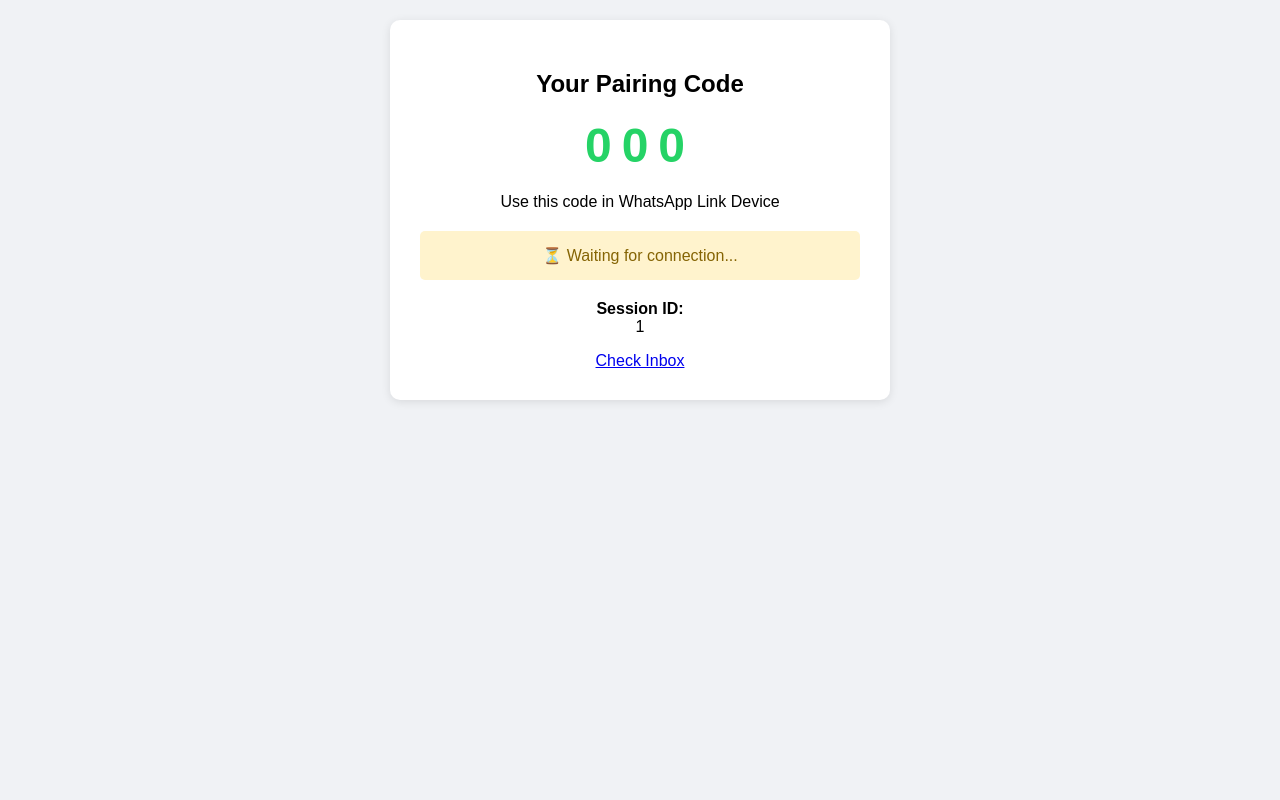
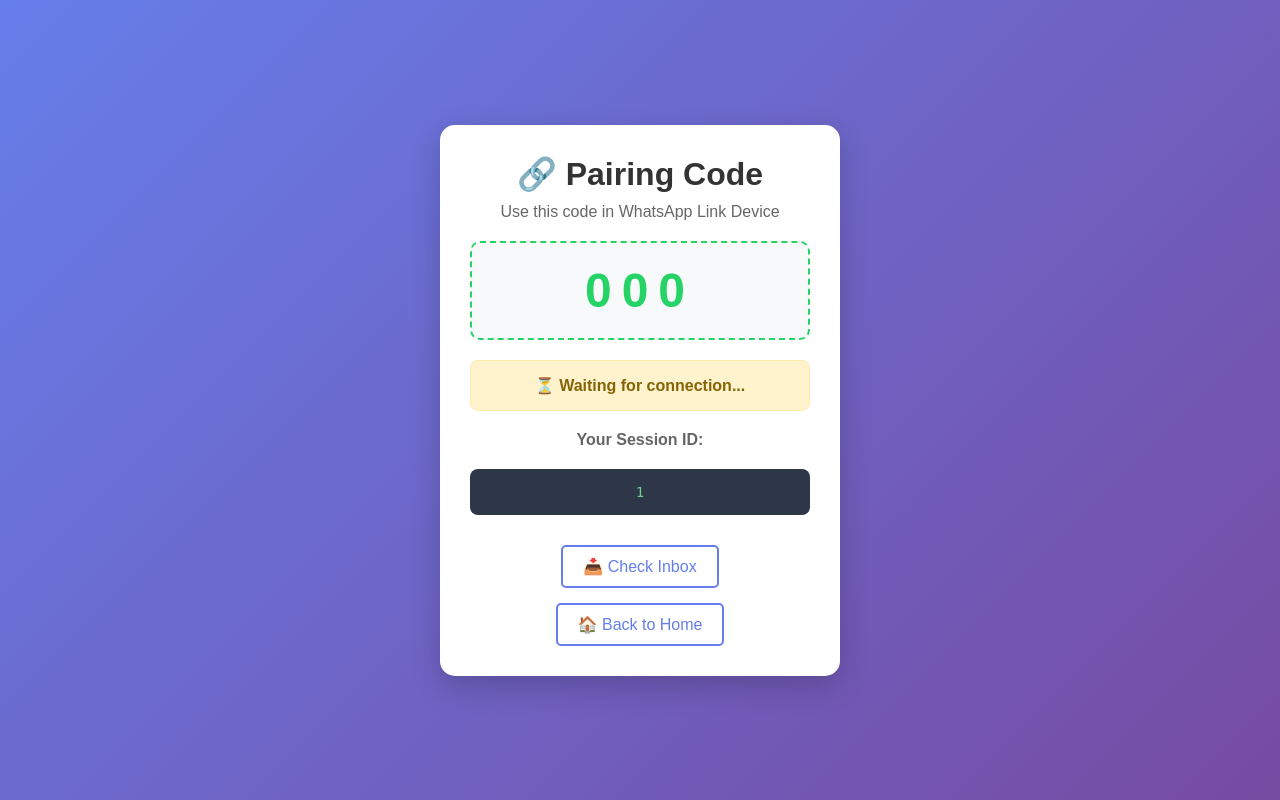
Before and after one commit to nexty22/pairsite, a Flask app: template templates/pair.html in a window 1280 px wide. Run offline with Flask 3, Linux system fonts and the light colour scheme; the template is opened without the code that fills it: most values are stand-ins (such as "Sample title", 1, 10 or a date in 2020).

Commit message:
Update pair.html

```diff
--- a/templates/pair.html
+++ b/templates/pair.html
@@ -4,19 +4,38 @@
     <title>Pairing Code</title>
     <meta name="viewport" content="width=device-width, initial-scale=1.0">
     <style>
+        * {
+            margin: 0;
+            padding: 0;
+            box-sizing: border-box;
+        }
         body {
             font-family: Arial, sans-serif;
-            max-width: 500px;
-            margin: 0 auto;
+            background: linear-gradient(135deg, #667eea 0%, #764ba2 100%);
+            min-height: 100vh;
             padding: 20px;
-            background: #f0f2f5;
+            display: flex;
+            align-items: center;
+            justify-content: center;
+        }
+        .container {
+            max-width: 400px;
+            width: 100%;
         }
         .card {
             background: white;
             padding: 30px;
-            border-radius: 10px;
-            box-shadow: 0 2px 10px rgba(0,0,0,0.1);
+            border-radius: 15px;
+            box-shadow: 0 10px 30px rgba(0,0,0,0.2);
             text-align: center;
+        }
+        h1 {
+            color: #333;
+            margin-bottom: 10px;
+        }
+        p {
+            color: #666;
+            margin-bottom: 20px;
         }
         .code {
             font-size: 48px;
@@ -24,35 +43,71 @@
             color: #25D366;
             letter-spacing: 10px;
             margin: 20px 0;
+            background: #f8f9fa;
+            padding: 20px;
+            border-radius: 10px;
+            border: 2px dashed #25D366;
         }
         .status {
             padding: 15px;
             margin: 20px 0;
-            border-radius: 5px;
+            border-radius: 8px;
+            font-weight: bold;
         }
         .waiting {
             background: #fff3cd;
             color: #856404;
+            border: 1px solid #ffeaa7;
         }
         .connected {
             background: #d4edda;
             color: #155724;
+            border: 1px solid #c3e6cb;
+        }
+        .session-id {
+            background: #2d3748;
+            color: #68d391;
+            padding: 15px;
+            border-radius: 8px;
+            margin: 15px 0;
+            font-family: monospace;
+            word-break: break-all;
+            font-size: 14px;
+        }
+        a {
+            color: #667eea;
+            text-decoration: none;
+            display: inline-block;
+            margin-top: 15px;
+            padding: 10px 20px;
+            border: 2px solid #667eea;
+            border-radius: 5px;
+        }
+        a:hover {
+            background: #667eea;
+            color: white;
         }
     </style>
 </head>
 <body>
+    <div class="container">
         <div class="card">
-        <h2>Your Pairing Code</h2>
+            <h1>🔗 Pairing Code</h1>
+            <p>Use this code in WhatsApp Link Device</p>
+
             <div class="code">{{ pairing_code }}</div>
-        <p>Use this code in WhatsApp Link Device</p>
 
             <div class="status waiting" id="status">
                 ⏳ Waiting for connection...
             </div>
 
-        <p><strong>Session ID:</strong><br>{{ session_id }}</p>
+            <p><strong>Your Session ID:</strong></p>
+            <div class="session-id">{{ session_id }}</div>
 
-        <a href="/inbox?phone={{ phone_number }}">Check Inbox</a>
+            <a href="/inbox?phone={{ phone_number }}">📥 Check Inbox</a>
+            <br>
+            <a href="/">🏠 Back to Home</a>
+        </div>
     </div>
 
     <script>
@@ -63,13 +118,14 @@
 
                 if (data.status === 'connected') {
                     document.getElementById('status').className = 'status connected';
-                    document.getElementById('status').innerHTML = '✅ Connected!';
+                    document.getElementById('status').innerHTML = '✅ Connected Successfully!';
                 }
             } catch (error) {
                 console.log('Error checking status');
             }
         }
 
+        // Check every 3 seconds
         setInterval(checkStatus, 3000);
     </script>
 </body>
```
Lines whose indentation alone changed are shown as unchanged.
